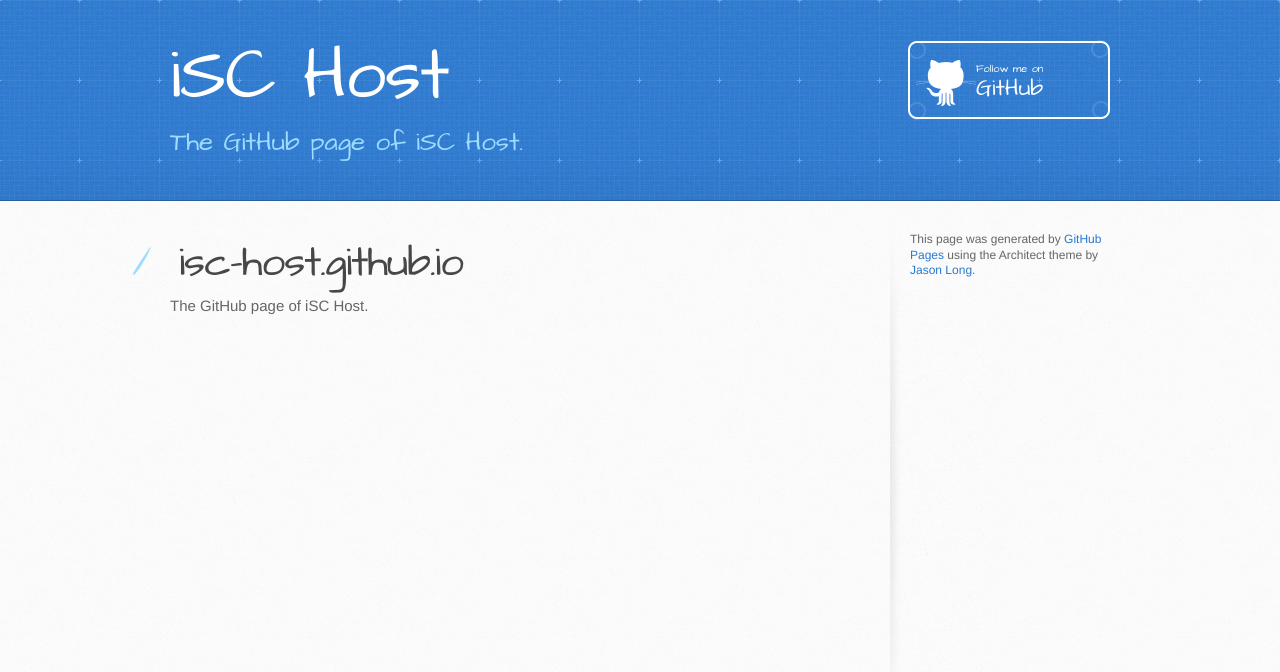
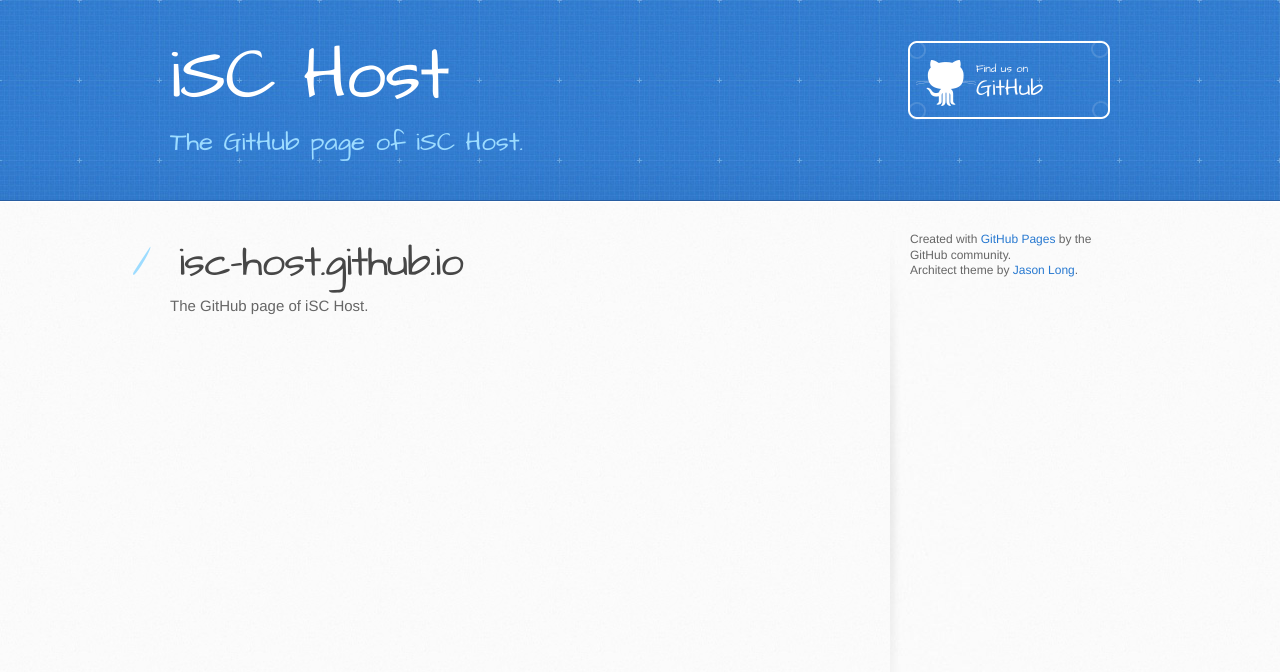
Before and after one commit to iSC-Host/isc-host.github.io, a plain HTML site: page index.html in a window 1280 px wide. Drawn offline with Linux system fonts and the light colour scheme.

Commit message:
Update index.html

```diff
--- a/index.html
+++ b/index.html
@@ -21,7 +21,7 @@
       <div class="inner">
         <h1>iSC Host</h1>
         <h2>The GitHub page of iSC Host.</h2>
-        <a href="https://github.com/iSC-Host" class="button"><small>Follow me on</small>GitHub</a>
+        <a href="https://github.com/iSC-Host" class="button"><small>Find us on</small>GitHub</a>
       </div>
     </header>
 
@@ -37,11 +37,15 @@
         <aside id="sidebar">
 
 
-          <p>This page was generated by <a href="https://pages.github.com">GitHub Pages</a> using the Architect theme by <a href="https://twitter.com/jasonlong">Jason Long</a>.</p>
+          <p>
+          Created with <a href="https://pages.github.com">GitHub Pages</a> by the GitHub community.
+          <br />
+          Architect theme by <a href="https://twitter.com/jasonlong">Jason Long</a>.
+
+          </p>
         </aside>
       </div>
     </div>
 
-
-  </body>
+</body>
 </html>
```
